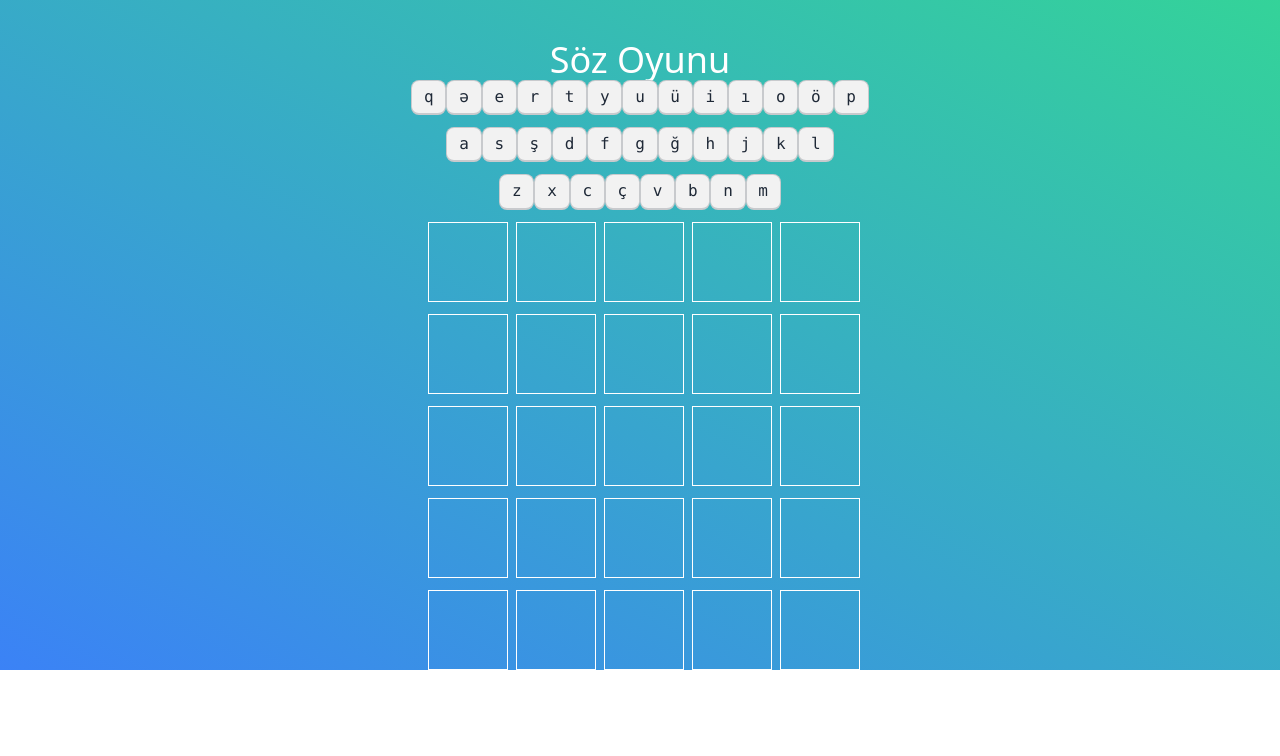
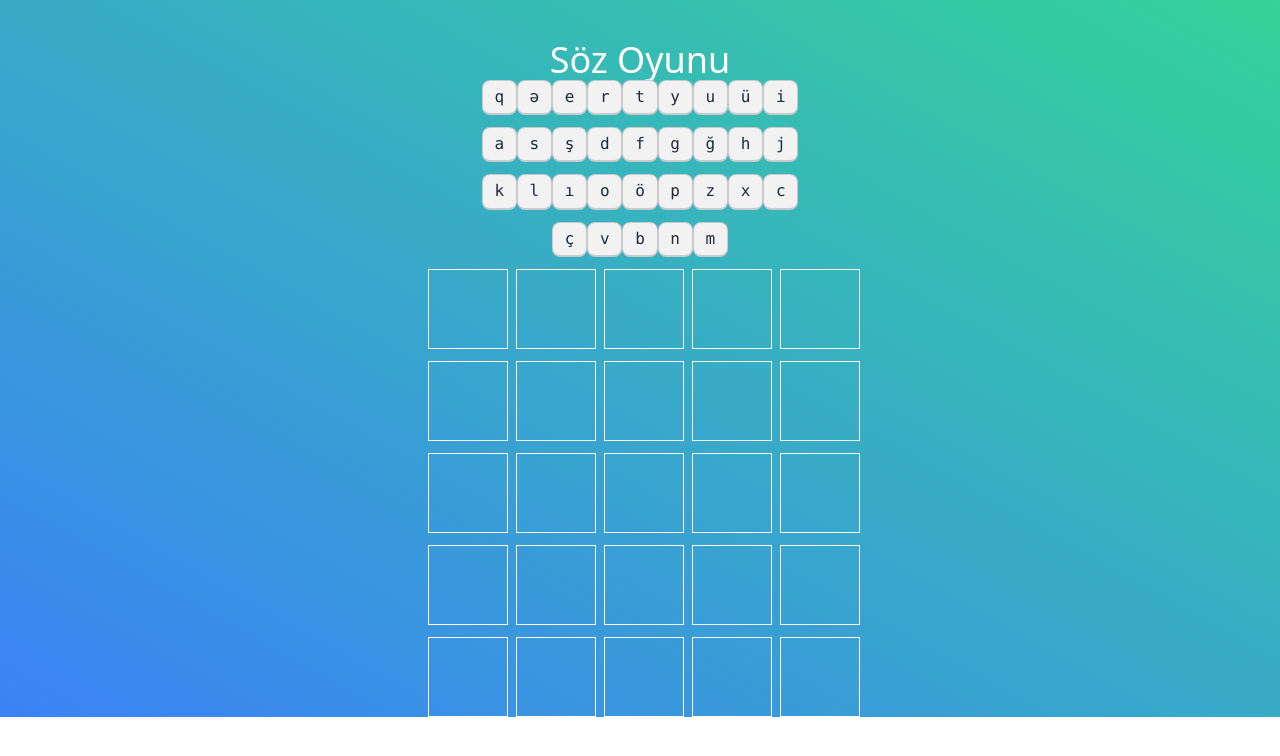
Before and after one commit to Alionides/sozoyunu, a plain HTML site: page index.html in a window 1280 px wide. Drawn offline with nearby package versions, Linux system fonts and the light colour scheme.

Commit message:
sozoyunu3

```diff
--- a/index.html
+++ b/index.html
@@ -36,10 +36,6 @@
             <kbd class="kbd" :id="id" @click="id = 'u'; keyboardKey(id)">u</kbd>
             <kbd class="kbd" :id="id" @click="id = 'ü'; keyboardKey(id)">ü</kbd>
             <kbd class="kbd" :id="id" @click="id = 'i'; keyboardKey(id)">i</kbd>
-            <kbd class="kbd" :id="id" @click="id = 'ı'; keyboardKey(id)">ı</kbd>
-            <kbd class="kbd" :id="id" @click="id = 'o'; keyboardKey(id)">o</kbd>
-            <kbd class="kbd" :id="id" @click="id = 'ö'; keyboardKey(id)">ö</kbd>
-            <kbd class="kbd" :id="id" @click="id = 'p'; keyboardKey(id)">p</kbd>
           </div>
           <div class="flex justify-center gap-1 my-1 w-full">
             <kbd class="kbd" :id="id" @click="id = 'a'; keyboardKey(id)">a</kbd>
@@ -51,13 +47,19 @@
             <kbd class="kbd" :id="id" @click="id = 'ğ'; keyboardKey(id)">ğ</kbd>
             <kbd class="kbd" :id="id" @click="id = 'h'; keyboardKey(id)">h</kbd>
             <kbd class="kbd" :id="id" @click="id = 'j'; keyboardKey(id)">j</kbd>
+          </div>
+          <div class="flex justify-center gap-1 my-1 w-full">
             <kbd class="kbd" :id="id" @click="id = 'k'; keyboardKey(id)">k</kbd>
             <kbd class="kbd" :id="id" @click="id = 'l'; keyboardKey(id)">l</kbd>
-          </div>
-          <div class="flex justify-center gap-1 my-1 w-full">
+            <kbd class="kbd" :id="id" @click="id = 'ı'; keyboardKey(id)">ı</kbd>
+            <kbd class="kbd" :id="id" @click="id = 'o'; keyboardKey(id)">o</kbd>
+            <kbd class="kbd" :id="id" @click="id = 'ö'; keyboardKey(id)">ö</kbd>
+            <kbd class="kbd" :id="id" @click="id = 'p'; keyboardKey(id)">p</kbd>
             <kbd class="kbd" :id="id" @click="id = 'z'; keyboardKey(id)">z</kbd>
             <kbd class="kbd" :id="id" @click="id = 'x'; keyboardKey(id)">x</kbd>
             <kbd class="kbd" :id="id" @click="id = 'c'; keyboardKey(id)">c</kbd>
+          </div>
+          <div class="flex justify-center gap-1 my-1 w-full">
             <kbd class="kbd" :id="id" @click="id = 'ç'; keyboardKey(id)">ç</kbd>
             <kbd class="kbd" :id="id" @click="id = 'v'; keyboardKey(id)">v</kbd>
             <kbd class="kbd" :id="id" @click="id = 'b'; keyboardKey(id)">b</kbd>
```
